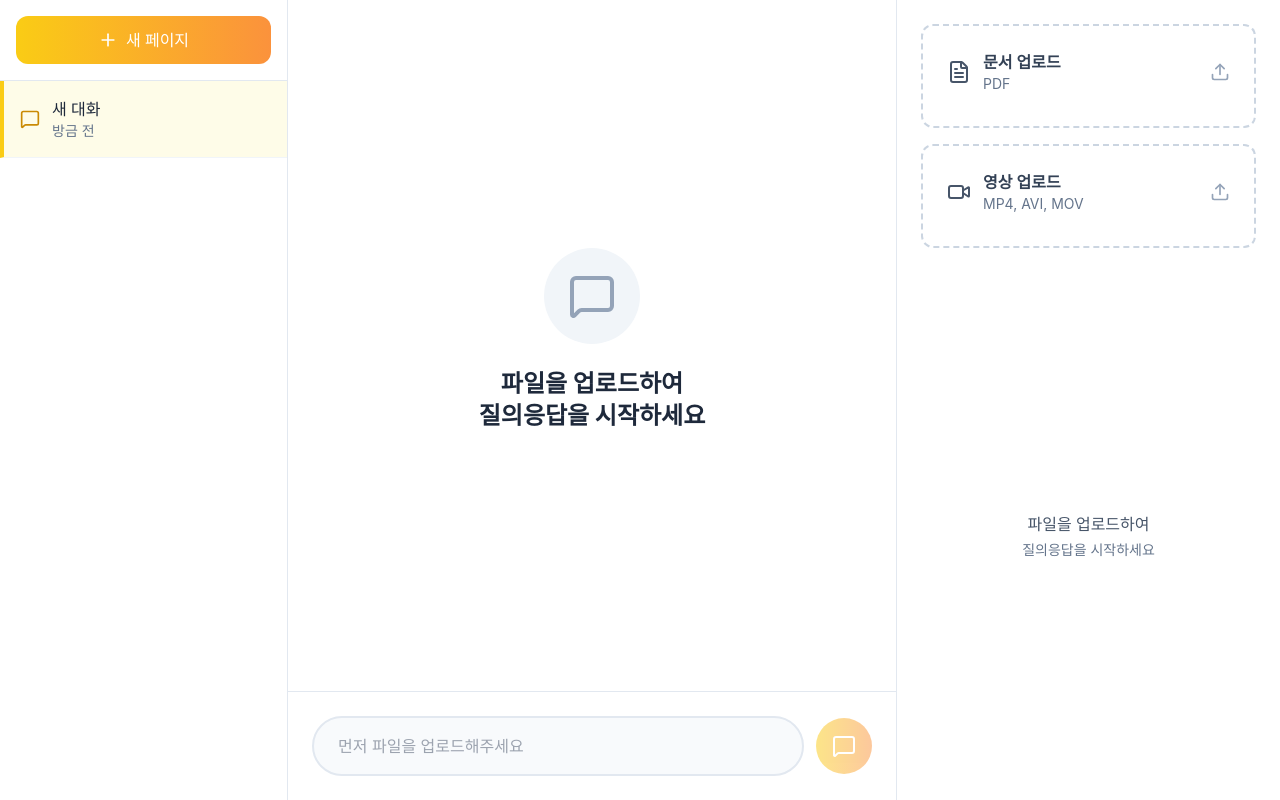
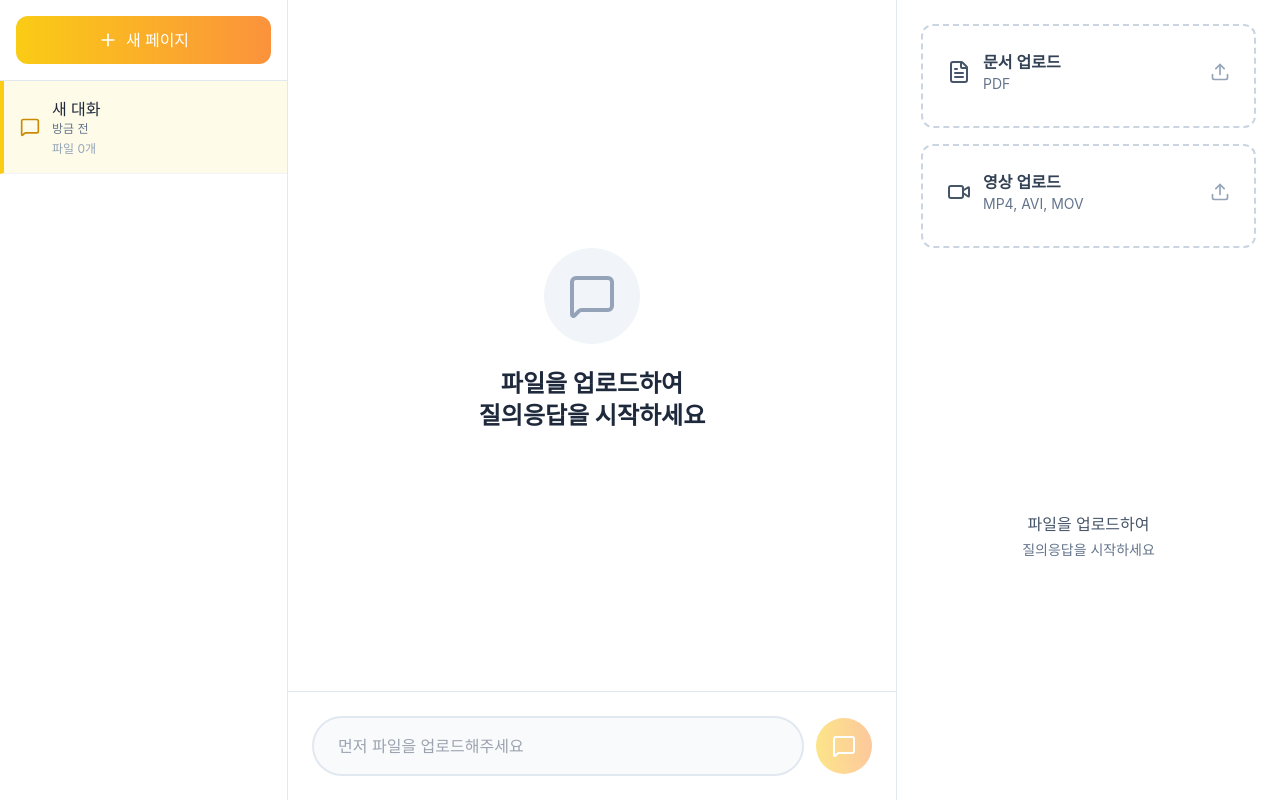
Before and after one commit to SungJuyeon/multimodal_RAG_System, a React (Create React App) app in the folder frontend/: page / in a window 1280 px wide. Both pictures are taken after a click on the button "새 페이지". Built offline with nearby package versions, Linux system fonts and the light colour scheme.

Commit message:
feat: 대화 삭제 추가

```diff
--- a/frontend/src/components/Sidebar.js
+++ b/frontend/src/components/Sidebar.js
@@ -1,11 +1,24 @@
 import React from 'react';
-import { Plus, MessageSquare } from 'lucide-react';
+import { Plus, MessageSquare, Trash2 } from 'lucide-react';
 
-function Sidebar({ onNewConv, conversations, activeConvId, onSelectConv }) {
+function Sidebar({ onNewConv, conversations, activeConvId, onSelectConv, onDeleteConv }) {
+    const handleDelete = (e, convId) => {
+        e.stopPropagation(); // 클릭 이벤트가 부모로 전파되지 않도록
+
+        if (window.confirm('이 대화를 삭제하시겠습니까?')) {
+            // localStorage에서 메시지도 삭제
+            localStorage.removeItem(`messages_${convId}`);
+
+            if (onDeleteConv) {
+                onDeleteConv(convId);
+            }
+        }
+    };
+
     return (
         <div className="w-72 bg-white border-r border-slate-200 flex flex-col">
             {/* 새 페이지 버튼 */}
-            <div className='p-4 border-b border-slate-200'>
+            <div className='p-4 border-b border-slate-200'> {/* 새 페이지 버튼 밑에 border 추가 */}
                 <button
                     onClick = {onNewConv}
                     className="w-full flex items-center justify-center gap-2 px-4 py-3 bg-gradient-to-r from-yellow-400 to-orange-400 text-white rounded-xl font-medium hover:shadow-lg hover:scale-105 transition-all"
@@ -17,26 +30,47 @@ function Sidebar({ onNewConv, conversations, activeConvId, onSelectConv }) {
 
             {/* 대화 목록 */}
             <div className="flex-1 overflow-y-auto">
+                {conversations.length === 0 && (
+                    <div className="p-6 text-center text-slate-400 text-sm">
+                        아직 생성된 대화가 없습니다
+                    </div>
+                )}
+
                 {conversations.map(conv => (
+                    <div
+                        key={conv.id}
+                        className={`relative group w-full p-4 border-b border-slate-100 hover:bg-slate-50 transition-colors ${activeConvId === conv.id ? 'bg-yellow-50 border-l-4 border-l-yellow-400' : ''}`}
+                    >
                     <button
-                        key={conv.id}
                             onClick={() => onSelectConv(conv.id)}
-                        className={`w-full p-4 border-b border-slate-100 hover:bg-slate-50 transition-colors text-left ${activeConvId === conv.id ? 'bg-yellow-50 border-l-4 border-l-yellow-400' : ''}`}
+                            className="w-full text-left"
                         >
                             <div className="flex items-center gap-3">
-                            <MessageSquare className={`w-5 h-5 ${
+                                <MessageSquare className={`w-5 h-5 flex-shrink-0 ${
                                     activeConvId === conv.id ? 'text-yellow-600' : 'text-slate-400'
                                 }`} />
-                            <div className="flex-1">
-                                <div className="font-medium text-slate-800">
+                                <div className="flex-1 min-w-0">
+                                    <div className="font-medium text-slate-800 truncate">
                                         {conv.title || '새 대화'}
                                     </div>
-                                <div className="text-sm text-slate-500 truncate">
+                                    <div className="text-xs text-slate-500 truncate">
                                         {conv.lastActivity}
+                                    </div>
+                                    <div className="text-xs text-slate-400 mt-1">
+                                        파일 {conv.files.length}개
+                                        {conv.ragReady && ' • RAG 준비완료'}
                                     </div>
                                 </div>
                             </div>
                         </button>
+                        <button
+                            onClick={(e) => handleDelete(e, conv.id)}
+                            className="absolute right-2 top-1/2 -translate-y-1/2 opacity-0 group-hover:opacity-100 p-2 hover:bg-red-50 rounded-lg transition-all"
+                            title="대화 삭제"
+                        >
+                            <Trash2 className="w-4 h-4 text-slate-400 hover:text-red-500" />
+                        </button>
+                     </div>
                 ))}
             </div>
         </div>
```
Lines whose indentation alone changed are shown as unchanged.
